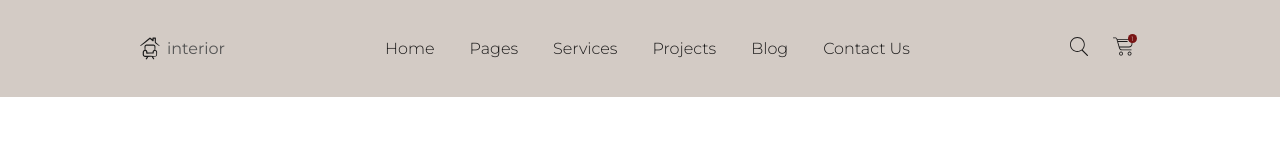
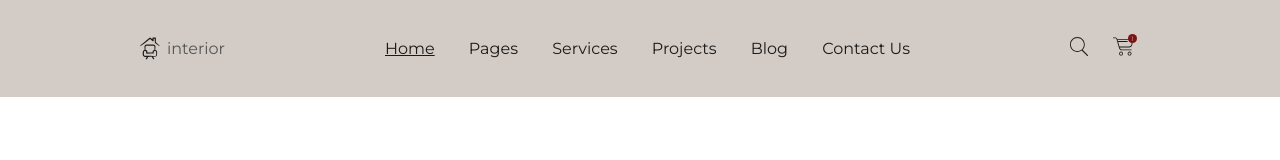
Before and after one commit to ZubalYana/React-practice, a React (Vite) app: page / in a window 1280 px wide. Shown: the top 160 px of the page. Built offline with nearby package versions, Linux system fonts and the light colour scheme.

Commit message:
style the active page in navigation

```diff
--- a/src/components/Header/Header.css
+++ b/src/components/Header/Header.css
@@ -15,7 +15,7 @@ ul{
     justify-content: space-between;
     color: #1B1A1A;
     font-size: 16px;
-    font-weight: 300;
+    font-weight: 400;
 }
 .icons{
     width: 70px;
--- a/src/components/Header/Header.jsx
+++ b/src/components/Header/Header.jsx
@@ -5,7 +5,7 @@ export default function Header({children}){
         <div className='Header'>
             {children}
             <ul>
-                <li>Home</li>
+                <li><u>Home</u></li>
                 <li>Pages</li>
                 <li>Services</li>
                 <li>Projects</li>
```
